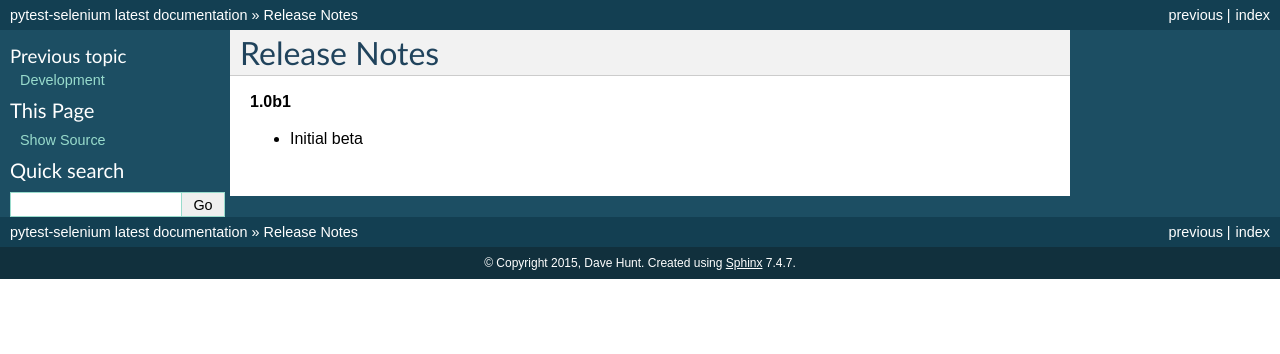
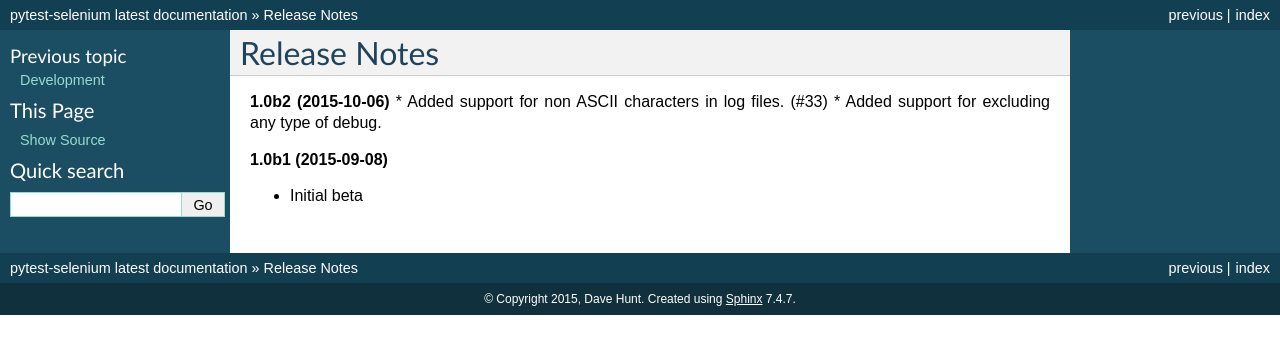
Before and after one commit to pytest-dev/pytest-selenium, a Sphinx documentation site: the page built from docs/news.rst, in a window 1280 px wide. Shown: the top 354 px of the page. Built offline with Sphinx 7.4.7, drawn with Linux system fonts in a browser that asks for light colours.

Commit message:
Bump version number to 1.0b2 and update release notes

```diff
--- a/docs/news.rst
+++ b/docs/news.rst
@@ -1,6 +1,10 @@
 Release Notes
 =============
 
-**1.0b1**
+**1.0b2 (2015-10-06)**
+* Added support for non ASCII characters in log files. (#33)
+* Added support for excluding any type of debug.
+
+**1.0b1 (2015-09-08)**
 
 * Initial beta
--- a/setup.py
+++ b/setup.py
@@ -1,7 +1,7 @@
 from setuptools import setup
 
 setup(name='pytest-selenium',
-      version='1.0b1',
+      version='1.0b2',
       description='pytest plugin for Selenium',
       long_description=open('README.rst').read(),
       author='Dave Hunt',
```
